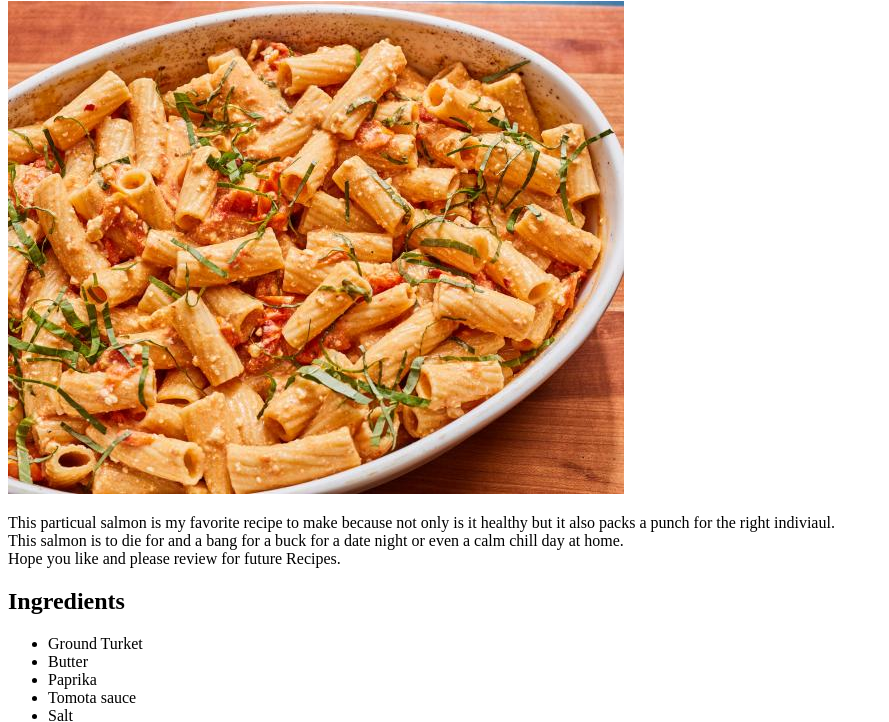
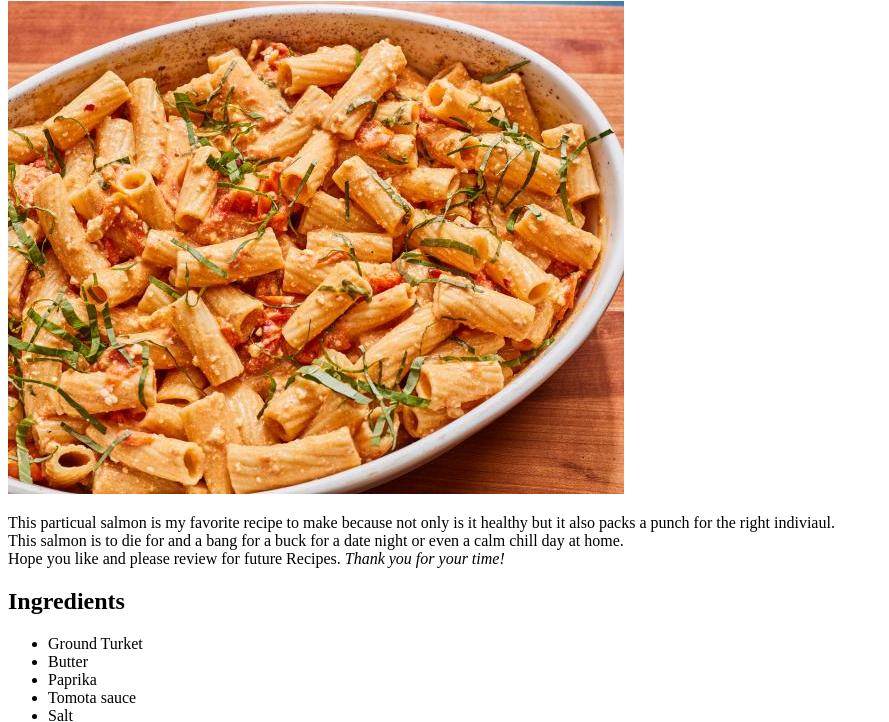
Before and after one commit to Rich-The-Coder/Odin-recipes, a plain HTML site: page Pasta.html in a window 1280 px wide. Shown: the part 79-801 px from the top of the page, without its empty margins (0-889 px from the left). Drawn offline with Linux system fonts and the light colour scheme.

Commit message:
Edit index.html

```diff
--- a/Pasta.html
+++ b/Pasta.html
@@ -12,6 +12,7 @@
     <p>This particual salmon is my favorite recipe to make because not only is it healthy but it also packs a punch for the right indiviaul.
         <br>This salmon is to die for and a bang for a buck for a date night or even a calm chill day at home.
         <br>Hope you like and please review for future Recipes.
+           <em>Thank you for your time!</em>
     </p>
     <h2>Ingredients</h2>
     <ul>
```
